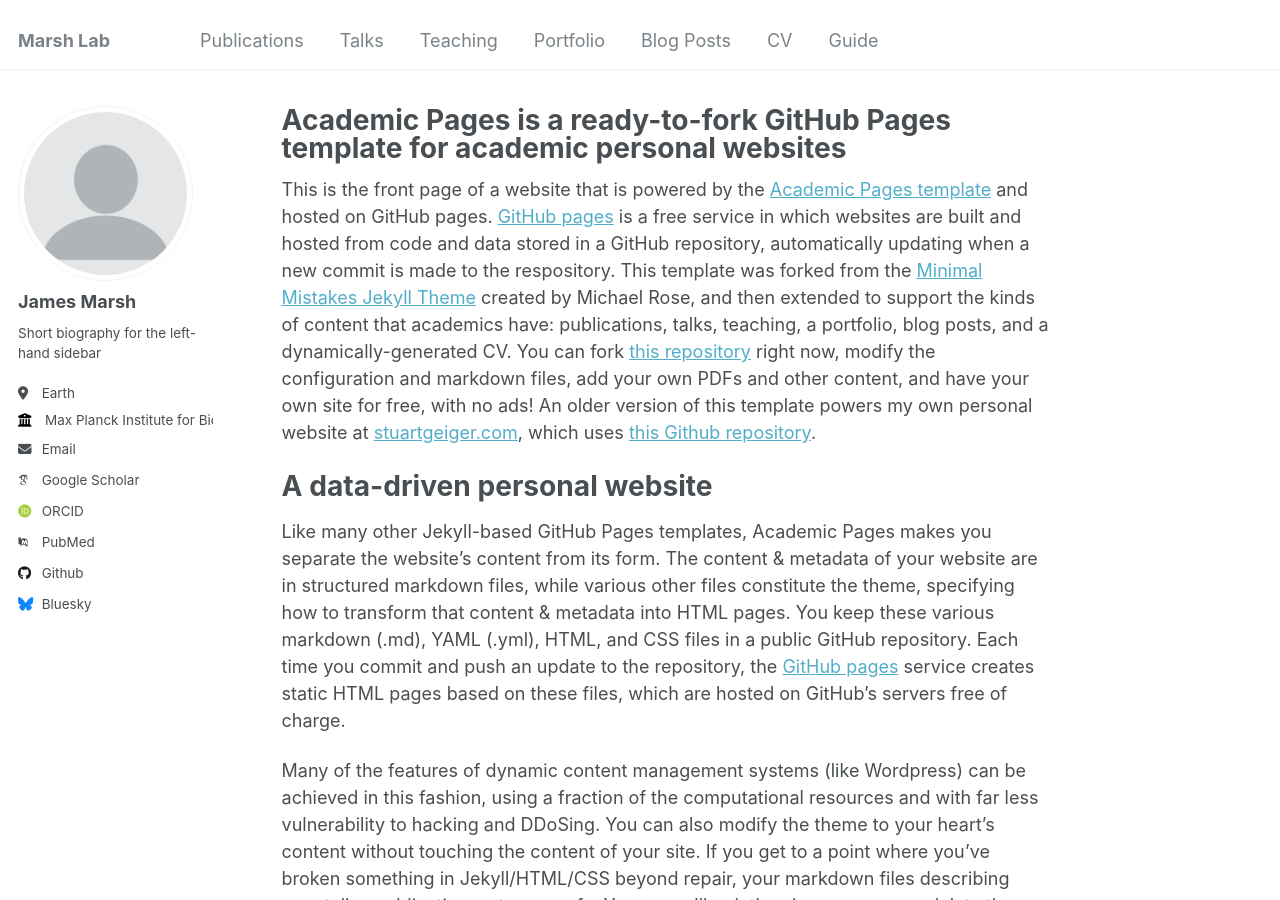
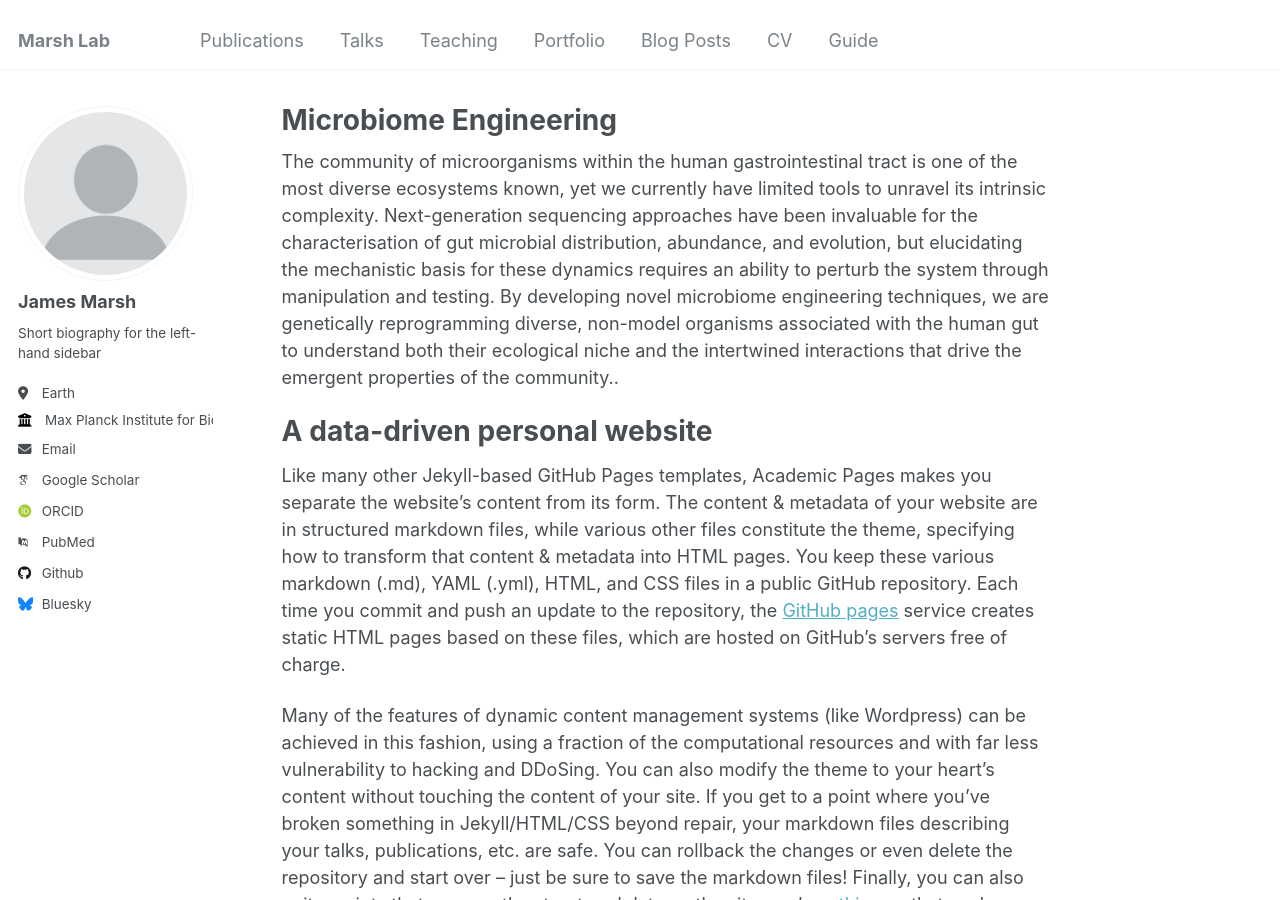
Before and after one commit to marshjw/marshomics.github.io, a Jekyll site: the page built from _pages/about.md, in a window 1280 px wide and 900 px high. Built offline with Jekyll 4.4.1, drawn with Linux system fonts in a browser that asks for light colours; some web fonts are replaced.

Commit message:
Updated about me

```diff
--- a/_pages/about.md
+++ b/_pages/about.md
@@ -1,13 +1,13 @@
 ---
 permalink: /
-title: "Academic Pages is a ready-to-fork GitHub Pages template for academic personal websites"
+title: "Microbiome Engineering"
 author_profile: true
 redirect_from:
   - /about/
   - /about.html
 ---
 
-This is the front page of a website that is powered by the [Academic Pages template](https://github.com/academicpages/academicpages.github.io) and hosted on GitHub pages. [GitHub pages](https://pages.github.com) is a free service in which websites are built and hosted from code and data stored in a GitHub repository, automatically updating when a new commit is made to the respository. This template was forked from the [Minimal Mistakes Jekyll Theme](https://mmistakes.github.io/minimal-mistakes/) created by Michael Rose, and then extended to support the kinds of content that academics have: publications, talks, teaching, a portfolio, blog posts, and a dynamically-generated CV. You can fork [this repository](https://github.com/academicpages/academicpages.github.io) right now, modify the configuration and markdown files, add your own PDFs and other content, and have your own site for free, with no ads! An older version of this template powers my own personal website at [stuartgeiger.com](http://stuartgeiger.com), which uses [this Github repository](https://github.com/staeiou/staeiou.github.io).
+The community of microorganisms within the human gastrointestinal tract is one of the most diverse ecosystems known, yet we currently have limited tools to unravel its intrinsic complexity. Next-generation sequencing approaches have been invaluable for the characterisation of gut microbial distribution, abundance, and evolution, but elucidating the mechanistic basis for these dynamics requires an ability to perturb the system through manipulation and testing. By developing novel microbiome engineering techniques, we are genetically reprogramming diverse, non-model organisms associated with the human gut to understand both their ecological niche and the intertwined interactions that drive the emergent properties of the community..
 
 A data-driven personal website
 ======
```
